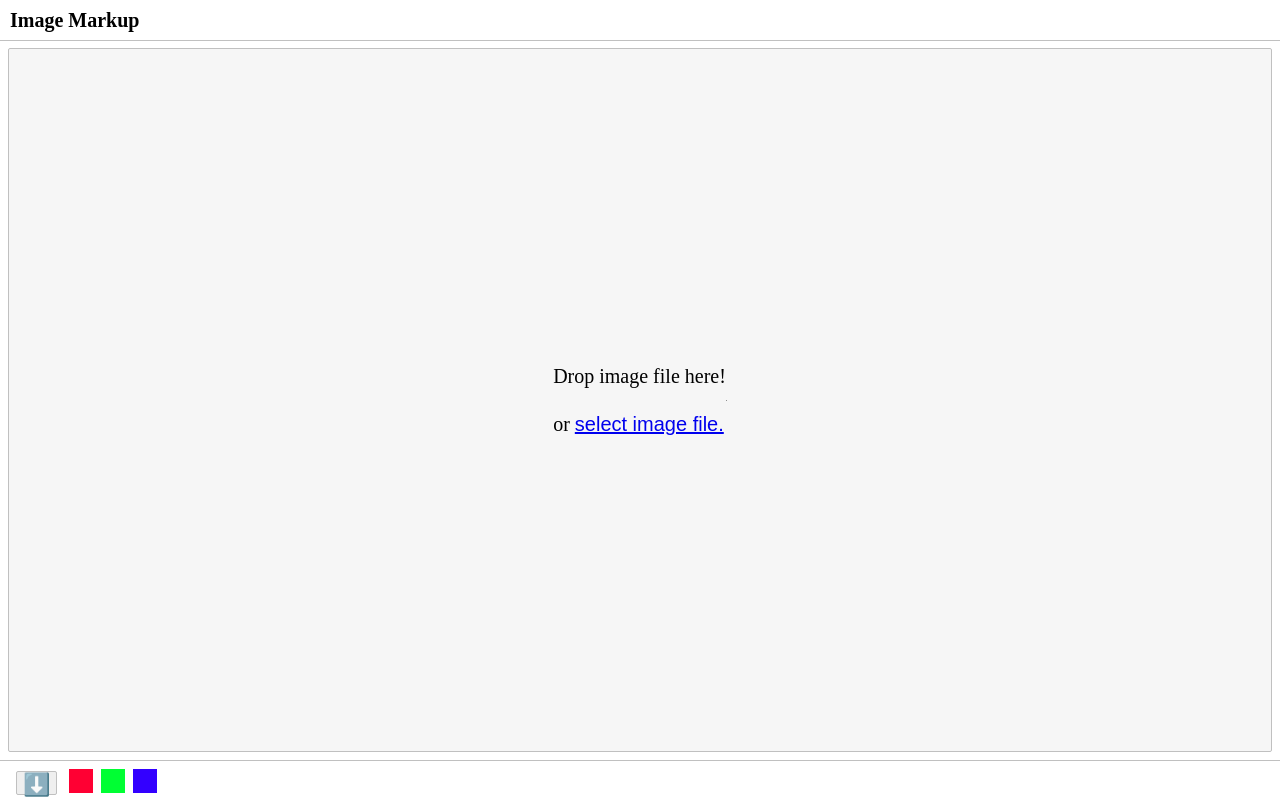
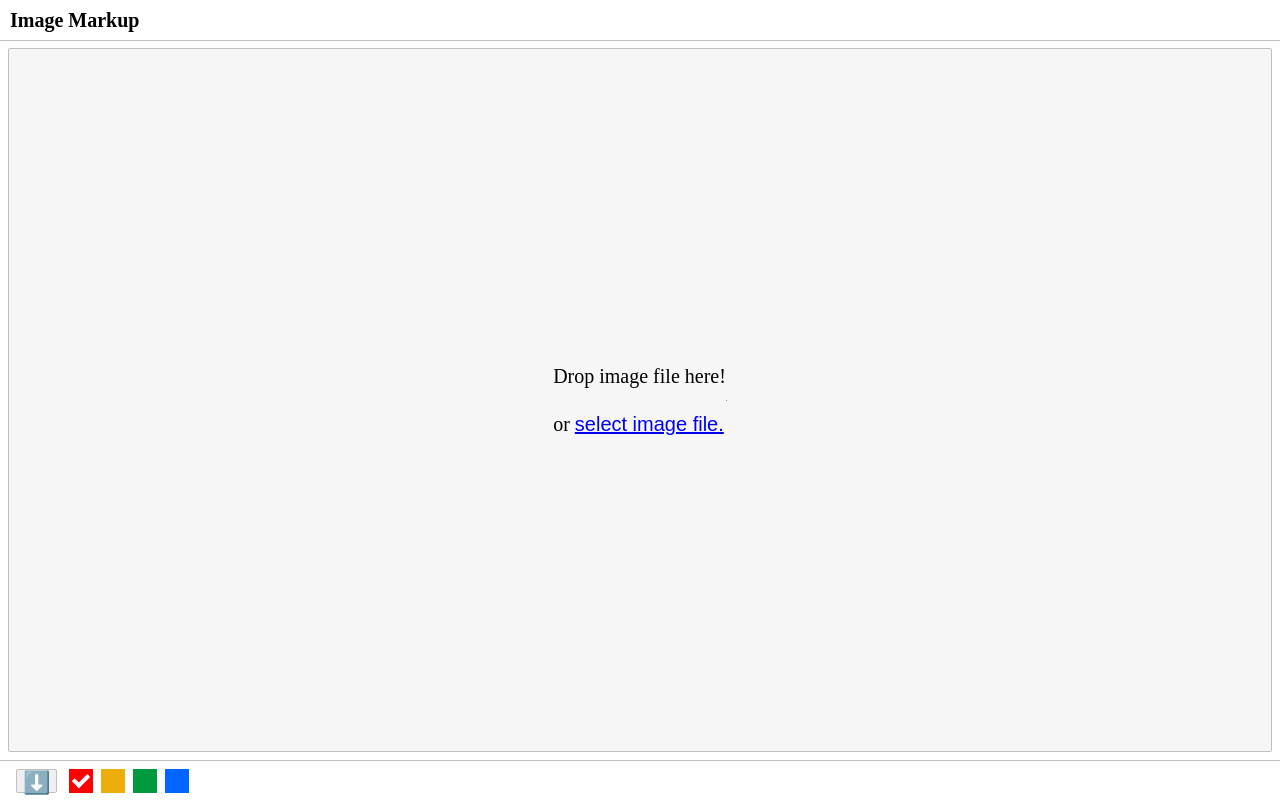
Before and after one commit to mryhryki/image-markup, a React (Vite) app: page / in a window 1280 px wide. Built offline with nearby package versions, Linux system fonts and the light colour scheme.

Commit message:
Show check markd on colors.

```diff
--- a/src/app.tsx
+++ b/src/app.tsx
@@ -50,7 +50,9 @@ export const App: React.FC = () => {
     const context = canvas?.getContext("2d", { alpha: false });
     if (context == null || imageFile == null) return;
     setContext(context);
-    fileToDataUrl(imageFile).then((dataUrl) => drawImageToCanvas(dataUrl, canvas, context));
+    fileToDataUrl(imageFile)
+      .then((dataUrl) => drawImageToCanvas(dataUrl, canvas, context))
+      .then(() => addHistory(canvas));
   }, [canvas, imageFile]);
 
   useEffect(() => {
--- a/src/components/colors.tsx
+++ b/src/components/colors.tsx
@@ -1,17 +1,38 @@
 import React, { useEffect } from "react";
 import styled from "styled-components";
 
+const ColorsWrapper = styled.div`
+  align-items: center;
+  display: flex;
+  flex-direction: row;
+`
+
 const ColorSelector = styled.button`
+  border: none;
   height: 24px;
+  margin: 0 4px;
+  position: relative;
   width: 24px;
-  margin: 0 4px;
-  border: none;
+
+  &.selected:after {
+    border-color: white;
+    border-style: solid;
+    border-width: 0 0 4px 4px;
+    content: " ";
+    height: 6px;
+    left: 4px;
+    position: absolute;
+    top: 5px;
+    transform: rotate(-45deg);
+    width: 12px;
+  }
 `;
 
 const colors: string[] = [
-  "#ff0033",
-  "#00ff33",
-  "#3300ff",
+  "#ff0000",
+  "#EDAD0B",
+  "#00993D",
+  "#0066FF",
 ];
 
 interface Props {
@@ -29,12 +50,16 @@ export const Colors: React.FC<Props> = (props) => {
   }, [color]);
 
   return (
-    <>
-      {colors.map((color) => (
-        <ColorSelector key={color} style={{ backgroundColor: color }} onClick={() => setColor(color)}>
+    <ColorsWrapper>
+      {colors.map((c) => (
+        <ColorSelector
+          key={c}
+          style={{ backgroundColor: c }}
+          onClick={() => setColor(c)} className={c === color ? "selected" : ""}
+        >
           {" "}
         </ColorSelector>
       ))}
-    </>
+    </ColorsWrapper>
   );
 };
--- a/src/components/footer.tsx
+++ b/src/components/footer.tsx
@@ -1,12 +1,15 @@
 import styled from "styled-components";
 
 export const Footer = styled.footer`
+  align-items: center;
   border-top: 1px solid silver;
   bottom: 0;
   box-sizing: border-box;
+  display: flex;
+  flex-direction: row;
   line-height: 24px;
   max-height: 40px;
   padding: 8px;
+  position: absolute;
   width: 100vw;
-  position: absolute;
 `;
--- a/src/hooks/use_history.ts
+++ b/src/hooks/use_history.ts
@@ -30,7 +30,7 @@ export const useHistory = (): UseHistoryState => {
     console.debug(thumbnailDataUrl);
     const dataUrl = canvas.toDataURL("image/jpeg");
     const datetime = new Date().toISOString();
-    addHistoryToIndexedDb(datetime, dataUrl, thumbnailDataUrl).then(() => listHistory(20, 1)).then(setHistories);
+    addHistoryToIndexedDb(datetime, dataUrl, thumbnailDataUrl).then(() => listHistory().then(setHistories));
   };
 
   useEffect(() => {
@@ -38,7 +38,7 @@ export const useHistory = (): UseHistoryState => {
       const canUseIndexedDb = await initIndexedDb();
       setCanUseIndexedDb(canUseIndexedDb);
       if (canUseIndexedDb) {
-        setHistories(await listHistory(20, 1));
+        setHistories(await listHistory());
       }
     })();
   }, [setCanUseIndexedDb]);
--- a/src/util/history.ts
+++ b/src/util/history.ts
@@ -27,8 +27,7 @@ export const initIndexedDb = async (): Promise<boolean> =>
 
 // eslint-disable-next-line @typescript-eslint/no-explicit-any
 export const getHistoriesTable = (): Dexie.Table<History, string> | null => (database as any)?.histories ?? null;
-
-const MAX_HISTORY = 1000;
+const MAX_HISTORY = 30;
 
 export const addHistory = async (datetime: string, dataUrl: string, thumbnailDataUrl: string): Promise<boolean> => {
   const histories = getHistoriesTable();
@@ -43,59 +42,59 @@ export const addHistory = async (datetime: string, dataUrl: string, thumbnailDat
   return true;
 };
 
-export const getLatestHistory = async (): Promise<History | null> => {
-  const histories = getHistoriesTable();
-  if (histories == null) {
-    return null;
-  }
-  return (await histories.orderBy("datetime").reverse().limit(1).first()) ?? null;
-};
+// export const getLatestHistory = async (): Promise<History | null> => {
+//   const histories = getHistoriesTable();
+//   if (histories == null) {
+//     return null;
+//   }
+//   return (await histories.orderBy("datetime").reverse().limit(1).first()) ?? null;
+// };
 
-export const listHistory = async (numPerPage: number, page = 1): Promise<Array<History>> => {
+export const listHistory = async (/* numPerPage: number, page = 1 */): Promise<Array<History>> => {
   const histories = getHistoriesTable();
   if (histories == null) {
     return [];
   }
-  const offset = (page - 1) * numPerPage;
-  return histories.orderBy("datetime").reverse().offset(offset).limit(numPerPage).toArray();
+  // const offset = (page - 1) * numPerPage;
+  return histories.orderBy("datetime").reverse()/*.offset(offset).limit(numPerPage)*/.toArray();
 };
 
-export const getBeforeHistory = async (baseDatetime: string): Promise<History | null> => {
-  const histories = getHistoriesTable();
-  if (histories == null) {
-    return null;
-  }
-  const datetimeList: string[] = (await histories.toCollection().primaryKeys()).sort();
-  const index = datetimeList.findIndex((datetime) => {
-    return datetime === baseDatetime;
-  });
-  const beforeIndex = index - 1;
-  if (datetimeList[beforeIndex] == null) {
-    return null;
-  }
-  return (await histories.get(datetimeList[beforeIndex])) ?? null;
-};
-
-export const getAfterHistory = async (baseDatetime: string): Promise<History | null> => {
-  const histories = getHistoriesTable();
-  if (histories == null) {
-    return null;
-  }
-  const datetimeList: string[] = (await histories.toCollection().primaryKeys()).sort();
-  const index = datetimeList.findIndex((datetime) => {
-    return datetime === baseDatetime;
-  });
-  const afterIndex = index + 1;
-  if (datetimeList[afterIndex] == null) {
-    return null;
-  }
-  return (await histories.get(datetimeList[afterIndex])) ?? null;
-};
-
-export const countHistories = async (): Promise<number> => {
-  const histories = getHistoriesTable();
-  if (histories == null) {
-    return 0;
-  }
-  return histories.count();
-};
+// export const getBeforeHistory = async (baseDatetime: string): Promise<History | null> => {
+//   const histories = getHistoriesTable();
+//   if (histories == null) {
+//     return null;
+//   }
+//   const datetimeList: string[] = (await histories.toCollection().primaryKeys()).sort();
+//   const index = datetimeList.findIndex((datetime) => {
+//     return datetime === baseDatetime;
+//   });
+//   const beforeIndex = index - 1;
+//   if (datetimeList[beforeIndex] == null) {
+//     return null;
+//   }
+//   return (await histories.get(datetimeList[beforeIndex])) ?? null;
+// };
+//
+// export const getAfterHistory = async (baseDatetime: string): Promise<History | null> => {
+//   const histories = getHistoriesTable();
+//   if (histories == null) {
+//     return null;
+//   }
+//   const datetimeList: string[] = (await histories.toCollection().primaryKeys()).sort();
+//   const index = datetimeList.findIndex((datetime) => {
+//     return datetime === baseDatetime;
+//   });
+//   const afterIndex = index + 1;
+//   if (datetimeList[afterIndex] == null) {
+//     return null;
+//   }
+//   return (await histories.get(datetimeList[afterIndex])) ?? null;
+// };
+//
+// export const countHistories = async (): Promise<number> => {
+//   const histories = getHistoriesTable();
+//   if (histories == null) {
+//     return 0;
+//   }
+//   return histories.count();
+// };
```
